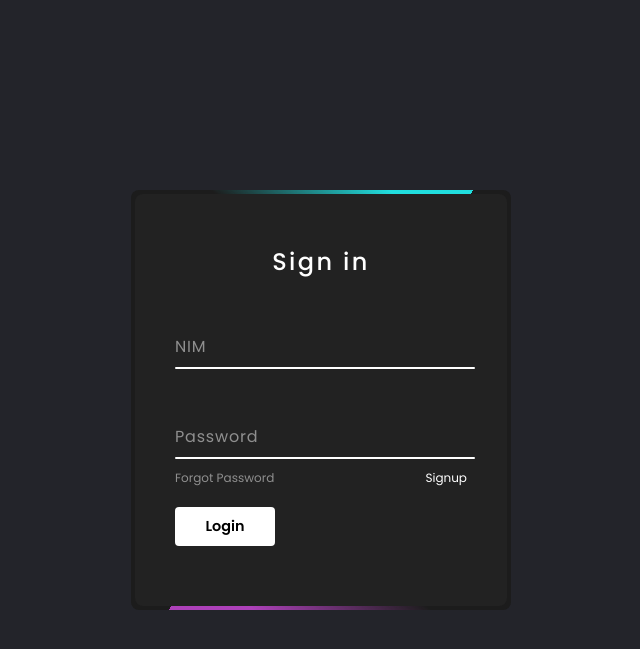
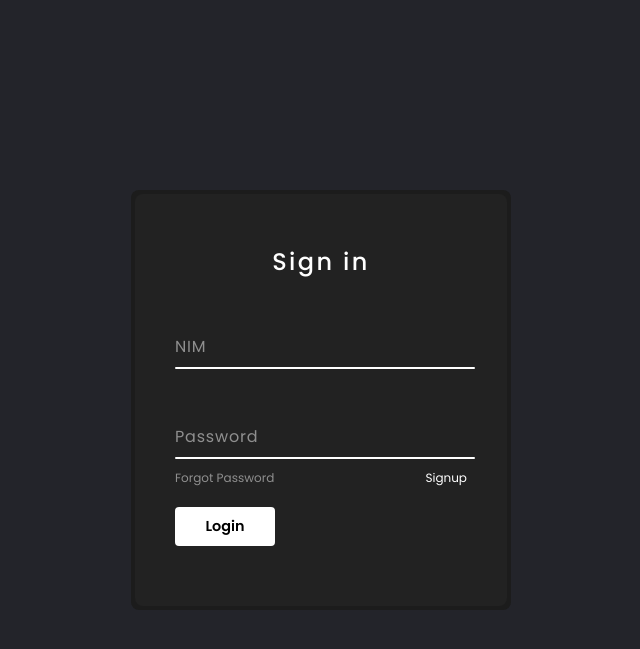
Before and after one commit to FLAFAV/projectPrProgweb, a PHP site: page /login.html in a window 1280 px wide. Shown: the top 649 px of the page, without its empty margins (319-959 px from the left). Run offline with PHP 8.4, Linux system fonts and the light colour scheme.

Commit message:
Mengubah login

```diff
--- a/loginStyle.css
+++ b/loginStyle.css
@@ -1,20 +1,22 @@
 @import url('https://fonts.googleapis.com/css2?family=Poppins:wght@300;400;500;600;700;800;900&display=swap');
 
-*{
+*
+{
     margin: 0;
     padding: 0;
     box-sizing: border-box;
     font-family: 'Poppins',sans-serif;
 }
-
-body{
+body
+{
     display: flex;
     justify-content: center;
     align-items: center;
     min-height: 100vh;
     background: #23242a;
 }
-.box{
+.box
+{
     position: relative;
     width: 380px;
     height: 420px;
@@ -22,53 +24,15 @@ body{
     border-radius: 8px;
     overflow: hidden;
 }
-.box::after
+.box form h2
 {
-    content: '';
-    position: absolute;
-    width: 380px;
-    height: 420px;
-    top: -50%;
-    left: -50%;
-    background: linear-gradient(0deg, transparent,
-    transparent, #ae41ba, #ae41ba, #ae41ba);
-    z-index: 1;
-    transform-origin: bottom right;
-    animation: animate 6s linear infinite;
-    animation-delay: -3s;
+    color: #fff;
+    font-weight: 500;
+    text-align: center;
+    letter-spacing: 0.1em;
 }
-.box::before
+.box form
 {
-    content: '';
-    position: absolute;
-    width: 380px;
-    height: 420px;
-    top: -50%;
-    left: -50%;
-    background: linear-gradient(0deg, transparent,
-    transparent, #21dede, #21dede, #21dede);
-    z-index: 1;
-    transform-origin: bottom right;
-    animation: animate 6s linear infinite;
-}
-.borderLine
-{
-    position: absolute;
-    top: 0;
-    inset: 0;
-}
-@keyframes animate
-{
-    0%
-    {
-        transform: rotate(0deg);
-    }
-    100%
-    {
-        transform: rotate(360deg);
-    }
-}
-.box form{
     position: absolute;
     inset: 4px;
     background: #222;
@@ -77,20 +41,15 @@ body{
     z-index: 2;
     display: flex;
     flex-direction: column;
-
 }
-.box form h2{
-    color: #fff;
-    font-weight: 500;
-    text-align: center;
-    letter-spacing: 0.1em;
-}
-.box form .inputBox{
+.box form .inputBox
+{
     position: relative;
     width: 300px;
     margin-top: 35px;
 }
-.box form .inputBox input{
+.box form .inputBox input
+{
     position: relative;
     width: 100%;
     padding: 20px 10px 10px;
@@ -104,8 +63,8 @@ body{
     transition: 0.5s;
     z-index: 10;
 }
-
-.box form .inputBox span{
+.box form .inputBox span
+{
     position: absolute;
     left: 0;
     padding: 20px 0px 10px;
@@ -115,15 +74,8 @@ body{
     letter-spacing: 0.05em;
     transition: 0.5s;
 }
-.box form .inputbox input:valid ~ span,
-.box form .inputbox input:focus ~ span
+.box form .inputBox i
 {
-    color: #fff;
-    font-size: 0.75em;
-    transform: translateY(-34px);
-}
-
-.box form .inputBox i{
     position: absolute;
     left: 0;
     bottom: 0;
@@ -135,10 +87,12 @@ body{
     transition: 0.5s;
     pointer-events: none;
 }
-.box form .inputBox input:valid ~ i,
-.box form .inputBox input:focus ~ i
+.box form .links a
 {
-    height: 44px;
+    margin: 10px 0;
+    font-size: 0.75em;
+    color: #8f8f8f;
+    text-decoration: none;
 }
 .box form .links
 {
@@ -170,9 +124,3 @@ body{
     width: 100px;
     margin-top: 10px;
 }
-.box form input[type="submit"]
-{
-
-}
-
-/* lamp #21dede, #ae41ba */
```
